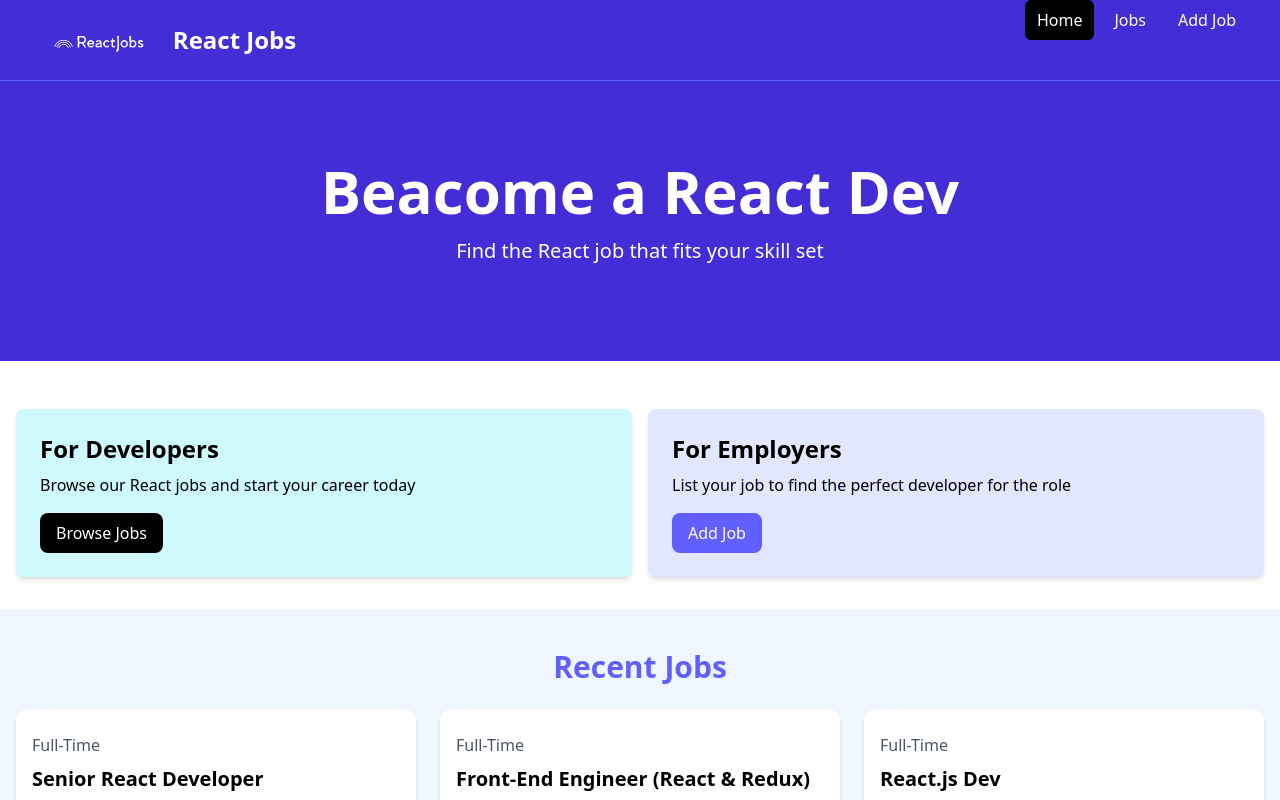
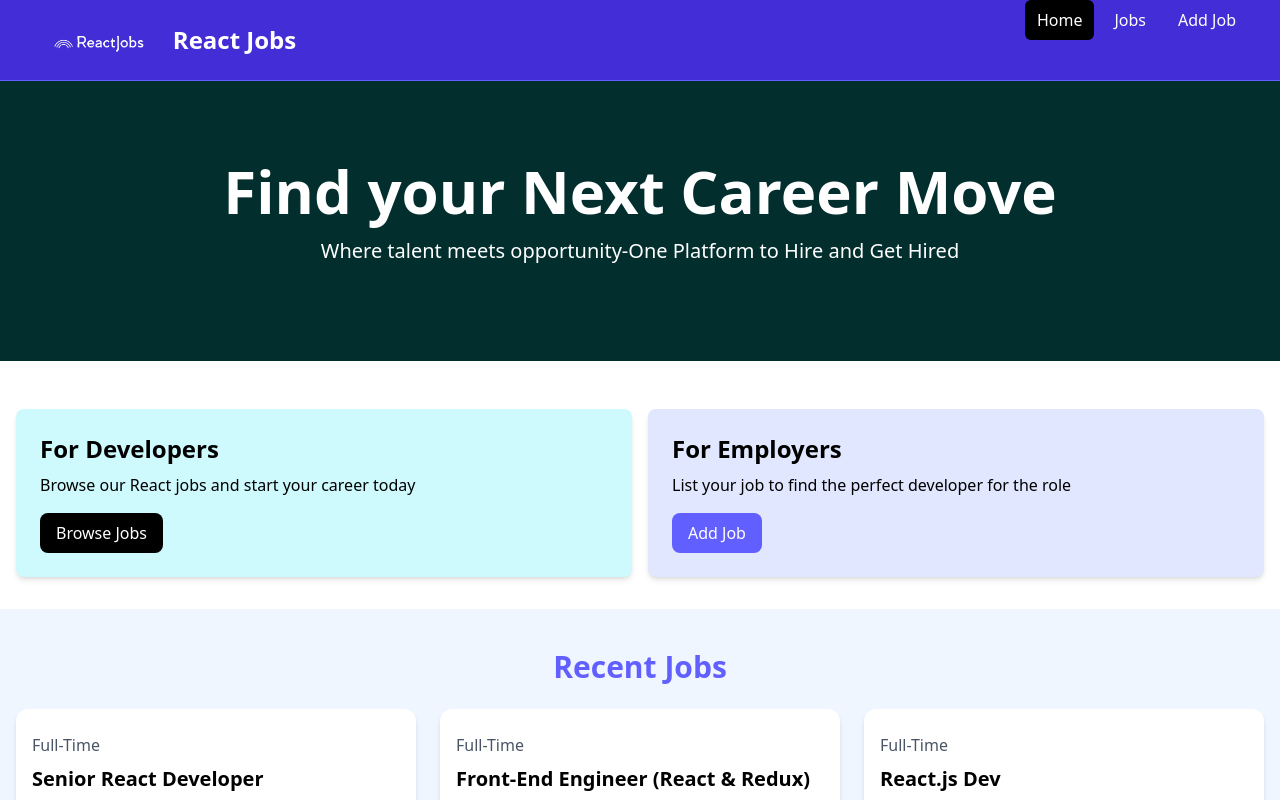
Before and after one commit to VONGURUMOUNIKA/reactjobs, a React (Vite) app: page / in a window 1280 px wide. Shown: the top 800 px of the page. Built offline with nearby package versions, Linux system fonts and the light colour scheme.

Commit message:
title and style changes

```diff
--- a/src/Components/Hero.jsx
+++ b/src/Components/Hero.jsx
@@ -1,8 +1,8 @@
 import React from 'react'
 
-const Hero = ({title = 'Beacome a React Dev', subtitle='Find the React job that fits your skill set'}) => {
+const Hero = ({title = 'Find your Next Career Move', subtitle='Where talent meets opportunity-One Platform to Hire and Get Hired '}) => {
   return (
-    <section className="bg-indigo-700 py-20 mb-4">
+    <section className="bg-teal-950 py-20 mb-4">
     <div className="max-w-7xl mx-auto px-4 sm:px-6 lg:px-8 flex flex-col items-center">
       <div className="text-center">
         <h1 className="text-4xl font-extrabold text-white sm:text-5xl md:text-6xl">
```
